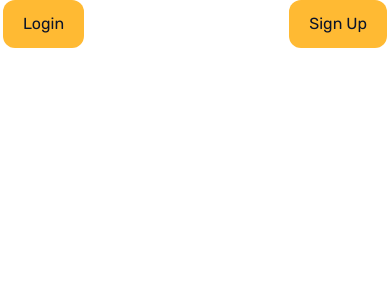
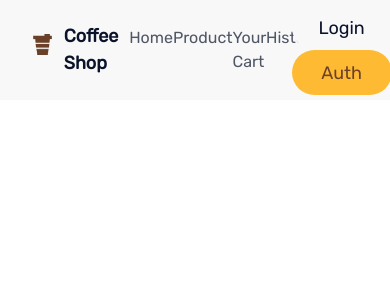
Before and after one commit to renaldipratama97/coffeeshop, a React (Create React App) app: page / in a window 390 px wide. Shown: the top 300 px of the page. Built offline with nearby package versions, Linux system fonts and the light colour scheme.

Commit message:
header landing page without responsive

```diff
--- /dev/null
+++ b/src/component/LandingPage/Header.jsx
@@ -0,0 +1,49 @@
+import React from "react";
+import { Link } from "react-router-dom";
+
+export default function Header() {
+  return (
+    <>
+      <div className="w-full h-[100px]">
+        <div className="flex justify-between items-center mx-auto w-10/12 h-full">
+          <div className="flex items-center h-full">
+            <div className="w-[30px] h-[33px]">
+              <img src={require("../../assets/img/logo.png")} alt="logo" />
+            </div>
+            <p className="text-blacked ml-3 font-bold text-[18px]">
+              Coffee Shop
+            </p>
+          </div>
+          <nav className="w-6/12">
+            <ul className="flex justify-evenly text-[#4F5665] text-base font-normal">
+              <li className="hover:text-primary hover:font-semibold hover:scale-110 cursor-pointer hover:z-10">
+                Home
+              </li>
+              <li className="hover:text-primary hover:font-semibold hover:scale-110 cursor-pointer hover:z-10">
+                Product
+              </li>
+              <li className="hover:text-primary hover:font-semibold hover:scale-110 cursor-pointer hover:z-10">
+                Your Cart
+              </li>
+              <li className="hover:text-primary hover:font-semibold hover:scale-110 cursor-pointer hover:z-10">
+                History
+              </li>
+            </ul>
+          </nav>
+          <div className="auth">
+            <Link to="/auth">
+              <button className="bg-[#F8F8F8] h-[45px] w-[100px] rounded-[50px] text-lg font-medium text-[#0B132A;] mr-1 hover:bg-secondary hover:text-primary">
+                Login
+              </button>
+            </Link>
+            <Link to="/auth/sign-up">
+              <button className="bg-secondary h-[45px] w-[100px] rounded-[50px] text-lg font-medium text-primary hover:bg-white hover:text-secondary hover:border-2 hover:border-secondary">
+                Auth
+              </button>
+            </Link>
+          </div>
+        </div>
+      </div>
+    </>
+  );
+}
--- a/src/views/index.jsx
+++ b/src/views/index.jsx
@@ -1,20 +1,11 @@
 import React from "react";
-import { Link } from "react-router-dom";
+import Header from "../component/LandingPage/Header";
 
 export default function index() {
   return (
     <>
-      <div className="w-96 mx-auto flex justify-between">
-        <Link to="/auth">
-          <button className="bg-secondary w-auto h-12 px-5 rounded-xl text-blacked">
-            Login
-          </button>
-        </Link>
-        <Link to="/auth/sign-up">
-          <button className="bg-secondary w-auto h-12 px-5 rounded-xl text-blacked">
-            Sign Up
-          </button>
-        </Link>
+      <div className="w-auto h-auto bg-[#F8F8F8]">
+        <Header />
       </div>
     </>
   );
```
Also changed, not shown: src/assets/img/lp-coffee.png (added).
